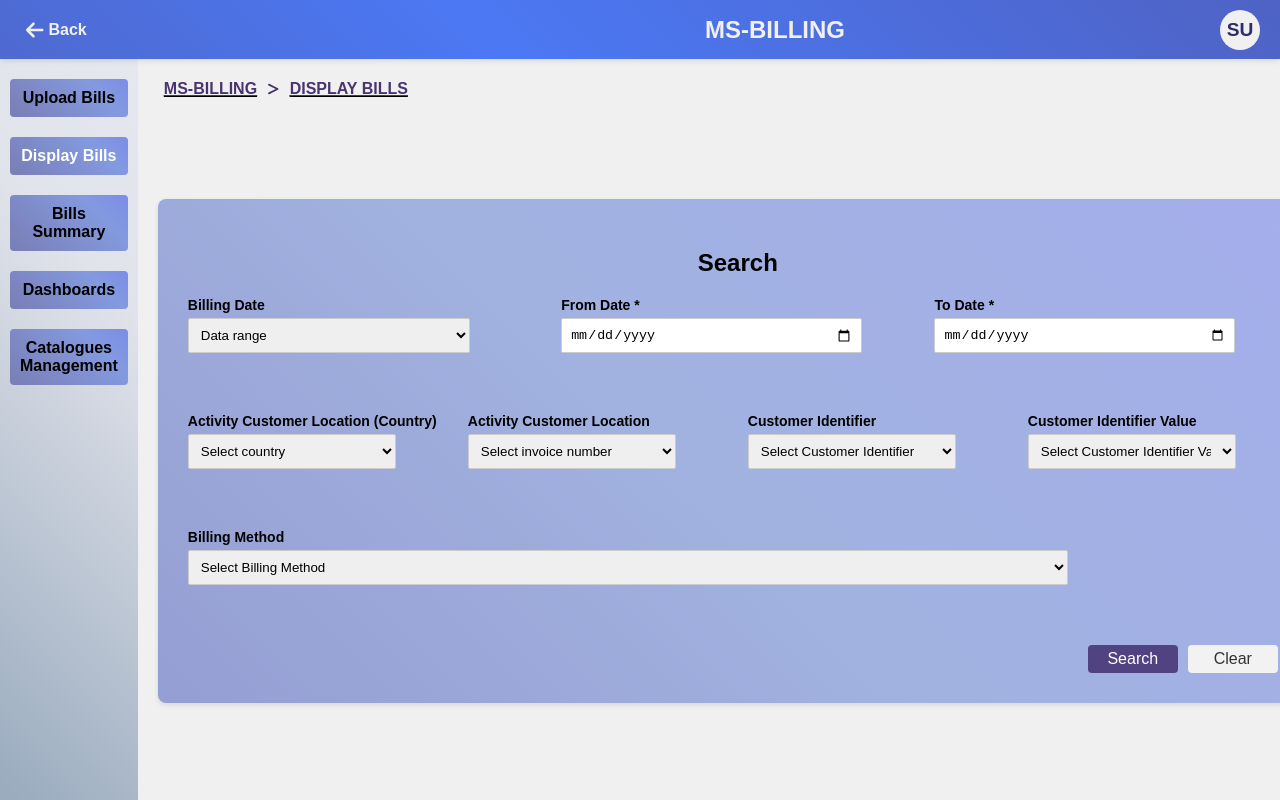
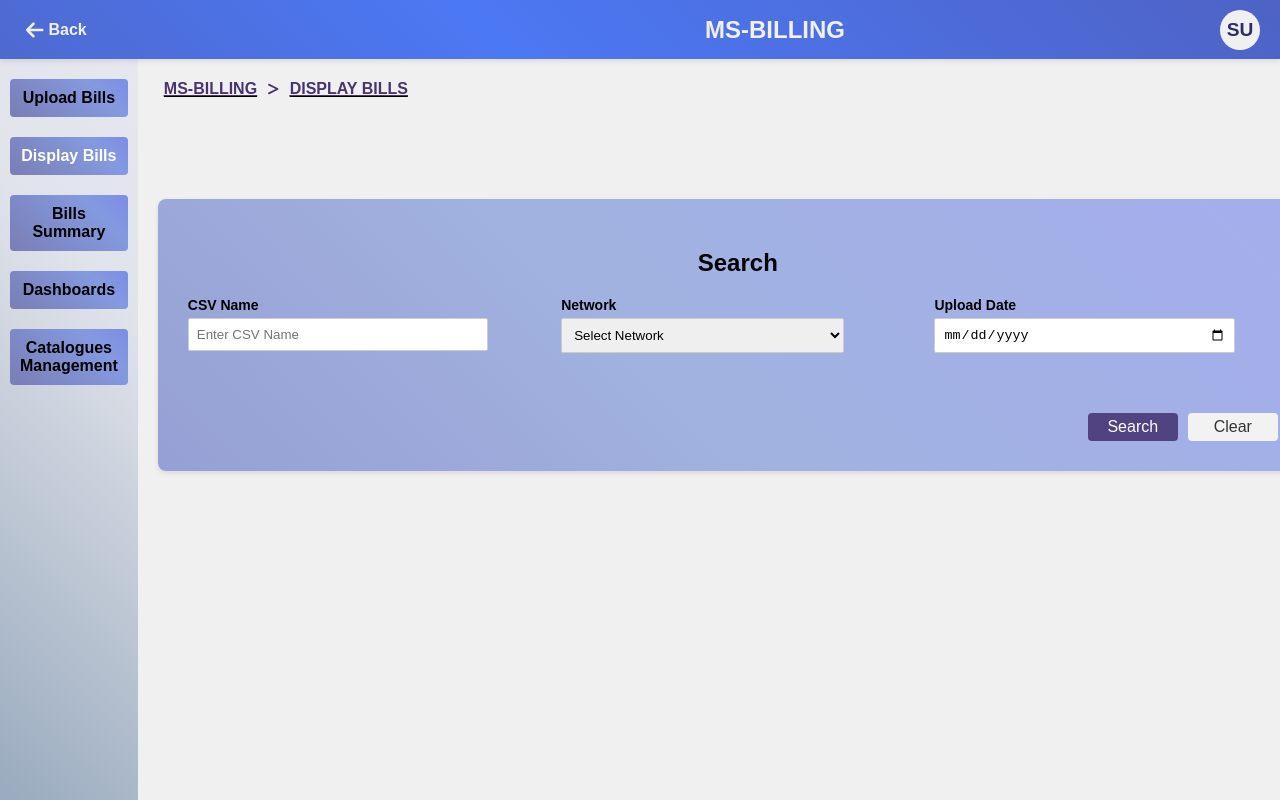
Before and after one commit to ElhassaneAhgoune/web-msbilling, a React (Create React App) app: page /display-bills in a window 1280 px wide. Shown: the top 800 px of the page. Built offline with nearby package versions, Linux system fonts and the light colour scheme; sample sign-in values are in the browser's storage.

Commit message:
update display bills

```diff
--- a/src/components/pages/private_pages/DisplayBills.js
+++ b/src/components/pages/private_pages/DisplayBills.js
@@ -1,51 +1,61 @@
-import React, { useContext } from "react";
+import React, { useContext, useState } from "react";
 import { useNavigate } from "react-router-dom";
 import "./DisplayBills.css";
 import "../../common/PrivatePages.css";
 import { FontAwesomeIcon } from "@fortawesome/react-fontawesome";
-import { faArrowLeft , faGreaterThan} from "@fortawesome/free-solid-svg-icons";
-import useAuth from "../../../hooks/useAuth"; // Import du hook personnalisé
-import { UserContext } from "../../../contexts/UserContext"; // Import du UserContext
-import UserProfileMenu from "../../common/UserProfileMenu"; // Import du composant
+import { faArrowLeft, faGreaterThan } from "@fortawesome/free-solid-svg-icons";
+import useAuth from "../../../hooks/useAuth";
+import { UserContext } from "../../../contexts/UserContext";
+import UserProfileMenu from "../../common/UserProfileMenu";
 
 const DisplayBills = () => {
   const navigate = useNavigate();
   const { handleLogout } = useAuth();
+  const { user } = useContext(UserContext);
 
-  const { user } = useContext(UserContext); // Récupérer les données utilisateur dynamiques
+  // États pour les nouveaux filtres
+  const [filters, setFilters] = useState({
+    csvName: "",
+    network: "",
+    uploadDate: "",
+  });
 
-  const handleBack = () => {
-    navigate("/home");
+  // Gestion du changement des inputs
+  const handleChange = (e) => {
+    setFilters({
+      ...filters,
+      [e.target.name]: e.target.value,
+    });
+  };
+
+  // Gestion du bouton "Search"
+  const handleSearch = (e) => {
+    e.preventDefault();
+    navigate("/display-bills-list", { state: filters }); // Passer les filtres à la page DisplayBillsList
   };
 
   return (
     <div className="private-pages-container">
       <header className="private-pages-header">
-        <button className="back-btn" onClick={handleBack}>
+        <button className="back-btn" onClick={() => navigate("/home")}>
           <FontAwesomeIcon icon={faArrowLeft} size="lg" />
           <span>Back</span>
         </button>
-        <button
-  onClick={() => navigate("/home")}
-  className="ms-billing-btn"
->
+        <button onClick={() => navigate("/home")} className="ms-billing-btn">
           MS-BILLING
         </button>
         <UserProfileMenu user={user} onLogout={handleLogout} />
       </header>
+
       <div className="private-pages-content">
         <div className="sidebar">
-          <div
-            className="sidebar-item"
-            onClick={() => navigate("/upload-bills")}
-          >
-            Upload Bills
-          </div>
+          <div className="sidebar-item" onClick={() => navigate("/upload-bills")}>Upload Bills</div>
           <div className="sidebar-item active">Display Bills</div>
           <div className="sidebar-item">Bills Summary</div>
           <div className="sidebar-item">Dashboards</div>
           <div className="sidebar-item">Catalogues Management</div>
         </div>
+
         <div className="main-content">
           <div className="private-pages-Path">
             <button onClick={() => navigate("/home")} className="private-pages-Path-button">
@@ -59,68 +69,46 @@ const DisplayBills = () => {
 
           <div className="filter-box">
             <h2>Search</h2>
-            <form className="search-form">
+            <form className="search-form" onSubmit={handleSearch}>
               <div className="form-row">
                 <div className="form-group">
-                  <label>Billing Date</label>
-                  <select>
-                    <option>Data range</option>
+                  <label>CSV Name</label>
+                  <input
+                    type="text"
+                    name="csvName"
+                    value={filters.csvName}
+                    onChange={handleChange}
+                    placeholder="Enter CSV Name"
+                  />
+                </div>
+                <div className="form-group">
+                  <label>Network</label>
+                  <select name="network" value={filters.network} onChange={handleChange}>
+                    <option value="">Select Network</option>
+                    <option value="visa">Visa</option>
+                    <option value="mastercard">Mastercard</option>
                   </select>
                 </div>
                 <div className="form-group">
-                  <label>From Date *</label>
-                  <input type="date" />
-                </div>
-                <div className="form-group">
-                  <label>To Date *</label>
-                  <input type="date" />
+                  <label>Upload Date</label>
+                  <input
+                    type="date"
+                    name="uploadDate"
+                    value={filters.uploadDate}
+                    onChange={handleChange}
+                  />
                 </div>
               </div>
-              <div className="form-row">
-                <div className="form-group">
-                  <label>Activity Customer Location (Country)</label>
-                  <select>
-                    <option>Select country</option>
-                  </select>
-                </div>
-                <div className="form-group">
-                  <label>Activity Customer Location</label>
-                  <select>
-                    <option>Select invoice number</option>
-                  </select>
-                </div>
-                <div className="form-group">
-                  <label>Customer Identifier</label>
-                  <select>
-                    <option>Select Customer Identifier</option>
-                  </select>
-                </div>
-                <div className="form-group">
-                  <label>Customer Identifier Value</label>
-                  <select>
-                    <option>Select Customer Identifier Value</option>
-                  </select>
-                </div>
-              </div>
-              <div className="form-row">
-                <div className="form-group">
-                  <label>Billing Method</label>
-                  <select>
-                    <option>Select Billing Method</option>
-                  </select>
-                </div>
-              </div>
-              {/* Boutons alignés en bas à droite */}
+
               <div className="form-buttons-container">
-                <button type="submit" className="search-btn" onClick={() => navigate("/display-bills-list")}>
-                  Search
-                </button>
-                <button type="reset" className="clear-btn">
+                <button type="submit" className="search-btn">Search</button>
+                <button type="reset" className="clear-btn" onClick={() => setFilters({ csvName: "", network: "", uploadDate: "" })}>
                   Clear
                 </button>
               </div>
             </form>
           </div>
+
         </div>
       </div>
     </div>
--- a/src/components/pages/private_pages/DisplayBillsList.js
+++ b/src/components/pages/private_pages/DisplayBillsList.js
@@ -1,5 +1,5 @@
-import React, { useContext, useState } from "react";
-import { useNavigate } from "react-router-dom";
+import React, { useContext, useEffect, useState } from "react";
+import { useLocation, useNavigate } from "react-router-dom";
 import "./DisplayBillsList.css";
 import "../../common/PrivatePages.css";
 import { FontAwesomeIcon } from "@fortawesome/react-fontawesome";
@@ -7,18 +7,41 @@ import { faArrowLeft, faGreaterThan } from "@fortawesome/free-solid-svg-icons";
 import useAuth from "../../../hooks/useAuth";
 import { UserContext } from "../../../contexts/UserContext";
 import UserProfileMenu from "../../common/UserProfileMenu";
+import displayBillsService from "../../../services/displayBillsService";
 
 const DisplayBillsList = () => {
   const navigate = useNavigate();
   const { handleLogout } = useAuth();
   const { user } = useContext(UserContext);
+  const location = useLocation();
+  const filters = location.state || {};
 
-  // Simuler les données des factures (remplace avec des données dynamiques si nécessaire)
-  const [bills] = useState([
-    { id: "B001", date: "2024-01-25", reference: "REF123", details: "Details 1" },
-    { id: "B002", date: "2024-01-26", reference: "REF124", details: "Details 2" },
-    { id: "B003", date: "2024-01-27", reference: "REF125", details: "Details 3" }
-  ]);
+  const [bills, setBills] = useState([]);
+  const [loading, setLoading] = useState(true);
+
+  useEffect(() => {
+    const fetchBills = async () => {
+      try {
+        console.log("Appel API en cours...");
+        const data = await displayBillsService.getCsvFiles(0, filters);
+        console.log("Données reçues :", data);
+
+        if (Array.isArray(data)) {
+          setBills(data);
+        } else {
+          console.error("Format inattendu de la réponse API :", data);
+          setBills([]); // Évite l'erreur si la réponse n'est pas un tableau
+        }
+      } catch (error) {
+        console.error("Erreur lors du chargement des fichiers :", error);
+        setBills([]);
+      } finally {
+        setLoading(false);
+      }
+    };
+
+    fetchBills();
+  }, [filters]);
 
   return (
     <div className="private-pages-container">
@@ -37,9 +60,9 @@ const DisplayBillsList = () => {
         <div className="sidebar">
           <div className="sidebar-item" onClick={() => navigate("/upload-bills")}>Upload Bills</div>
           <div className="sidebar-item active">Display Bills</div>
-          <div className="sidebar-item">Bills Summary</div>
-          <div className="sidebar-item">Dashboards</div>
-          <div className="sidebar-item">Catalogues Management</div>
+          <div className="sidebar-item" onClick={() => navigate("/bills-summary")}>Bills Summary</div>
+          <div className="sidebar-item" onClick={() => navigate("/dashboards")}>Dashboards</div>
+          <div className="sidebar-item" onClick={() => navigate("/catalogues-management")}>Catalogues Management</div>
         </div>
 
         <div className="main-content">
@@ -57,34 +80,42 @@ const DisplayBillsList = () => {
             </button>
           </div>
 
+          <h2>List of CSV Files</h2>
 
-          <div className="bills-table-container">
-            <h2>List of Bills</h2>
+          {loading ? (
+            <p>Loading...</p>
+          ) : (
             <table className="bills-table">
               <thead>
                 <tr>
-                  <th>Bill ID</th>
-                  <th>Bill Date</th>
-                  <th>Bill Reference</th>
-                  <th>Details</th>
+                  <th>CSV Name</th>
+                  <th>Upload Date</th>
+                  <th>Network</th>
+                  <th>Actions</th>
                 </tr>
               </thead>
               <tbody>
-                {bills.map((bill) => (
-                  <tr key={bill.id}>
-                    <td>{bill.id}</td>
-                    <td>{bill.date}</td>
-                    <td>{bill.reference}</td>
+                {Array.isArray(bills) && bills.length > 0 ? (
+                  bills.map((file, index) => (
+                    <tr key={index}>
+                      <td>{file.csvName}</td>
+                      <td>{new Date(file.uploadDate).toLocaleDateString()}</td>
+                      <td>{file.network}</td>
                       <td>
-                      <button className="details-btn">View Details</button>
-                      <button className="delete-btn">Delete Bill</button>
+                        <a href={file.csvUrl} target="_blank" rel="noopener noreferrer" className="details-btn">
+                          Download
+                        </a>
                       </td>
                     </tr>
-                ))}
+                  ))
+                ) : (
+                  <tr>
+                    <td colSpan="4">Aucune facture trouvée</td>
+                  </tr>
+                )}
               </tbody>
             </table>
-          </div>
-
+          )}
         </div>
       </div>
     </div>
--- /dev/null
+++ b/src/services/displayBillsService.js
@@ -0,0 +1,46 @@
+import http from "./http";
+
+const PAGE_SIZE = 10;
+
+const displayBillsService = {
+  getCsvFiles: async (page = 0, filters = {}) => {
+    try {
+      const token = localStorage.getItem("accessToken");
+      console.log("Token envoyé dans l'en-tête :", token);
+      console.log("Filtres envoyés :", filters);
+      console.log("Appel API vers : http://ec2-54-146-132-147.compute-1.amazonaws.com:8080/api/csv-file/load");
+
+      const cleanFilters = Object.fromEntries(
+        Object.entries(filters).filter(([_, value]) => value !== "")
+      );
+
+      const response = await http.get(`/api/csv-file/load`, {
+        headers: {
+          Authorization: `Bearer ${token}`,
+        },
+        params: { page, size: PAGE_SIZE, ...cleanFilters }, // N'inclut que les filtres non vides
+      });
+
+      console.log("Réponse API reçue :", response);
+
+      if (response.status === 204) {
+        console.warn("Aucune donnée trouvée (204 No Content)");
+        return [];
+      }
+
+      if (Array.isArray(response.data)) {
+        console.log("Données valides reçues :", response.data);
+        return response.data;
+      } else {
+        console.error("Format de données inattendu :", response.data);
+        return [];
+      }
+    } catch (error) {
+      console.error("Erreur lors de la récupération des fichiers CSV :", error);
+      return [];
+    }
+  },
+};
+
+
+export default displayBillsService;
```
Lines whose indentation alone changed are shown as unchanged.
